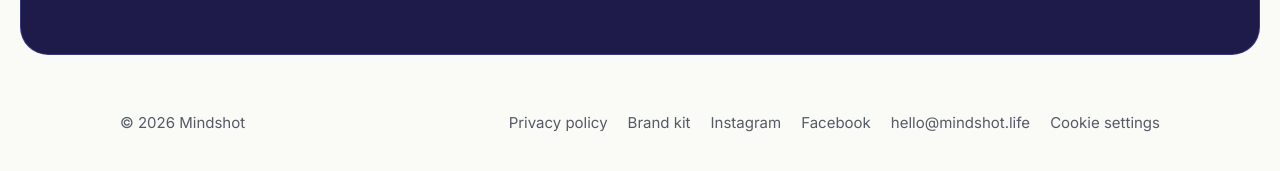
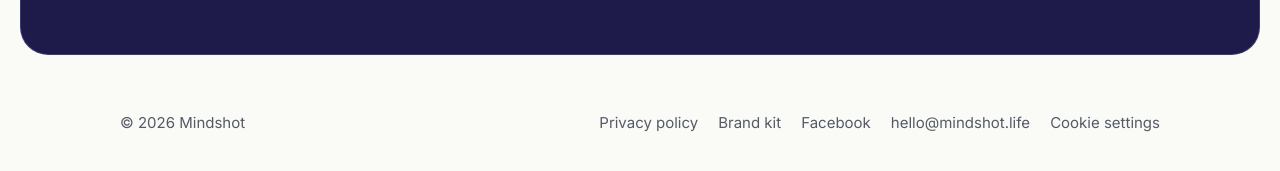
Before and after one commit to neeraj-skilancer/mindshot-site, a plain HTML site: page index.html in a window 1280 px wide. Shown: the part 4130-4301 px from the top of the page. Drawn offline with Linux system fonts and the light colour scheme.

Commit message:
Remove Instagram link from footer
Co-Authored-By: Claude Opus 5.5 <noreply@anthropic.com>

```diff
--- a/index.html
+++ b/index.html
@@ -300,7 +300,6 @@ footer a{color:var(--sub);text-decoration:none}footer a:hover{color:var(--ink)}
     <nav aria-label="Footer">
       <a href="privacy/">Privacy policy</a>
       <a href="brand/">Brand kit</a>
-      <a href="https://www.instagram.com/mindshot.app/">Instagram</a>
       <a href="https://www.facebook.com/profile.php?id=61596611493990">Facebook</a>
       <a href="mailto:hello@mindshot.life">hello@mindshot.life</a>
       <a href="#" data-ms-consent-open>Cookie settings</a>
```
